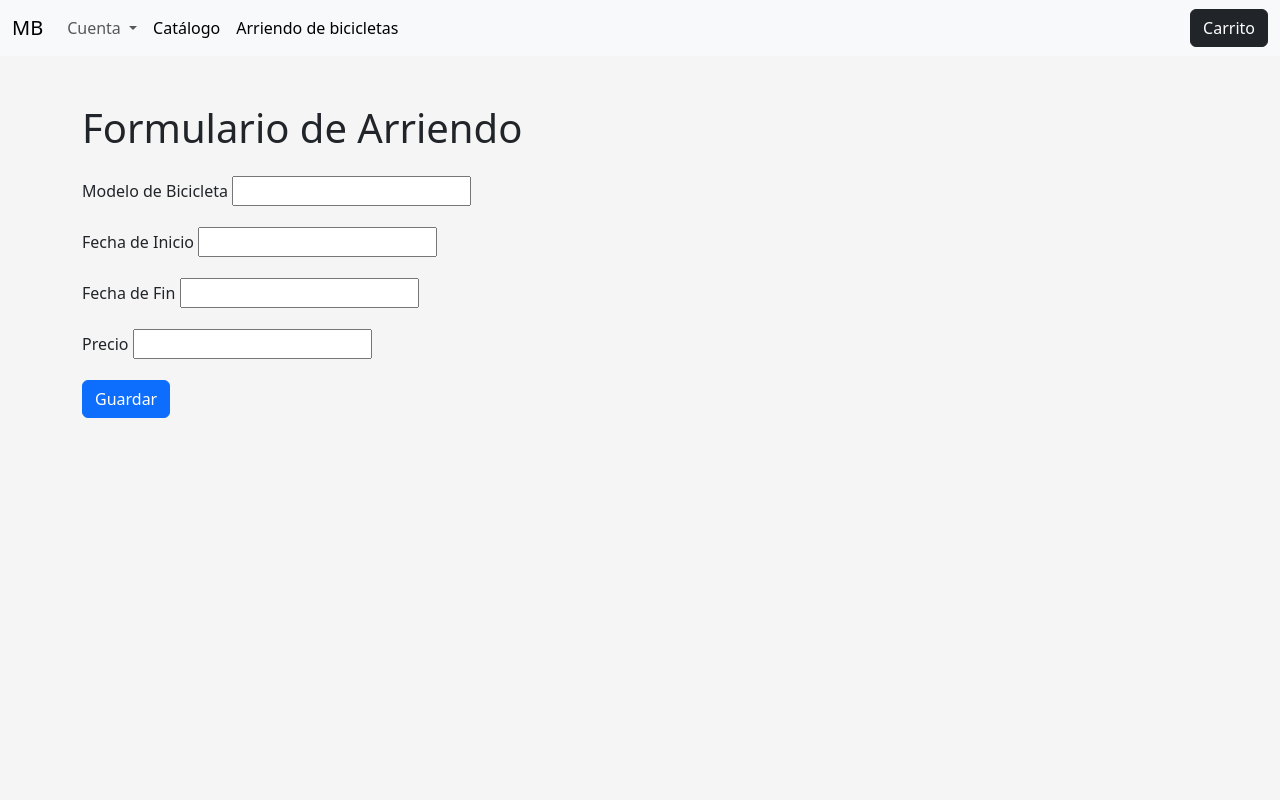
After one commit to Renato2210/master-bike, a Django app: page /formulario_arriendo/ in a window 1280 px wide. The commit adds this page. Run offline with Django 5.2, Linux system fonts and the light colour scheme.

Commit message:
arriendo

```diff
--- a/proyectobike/proyecto/models.py
+++ b/proyectobike/proyecto/models.py
@@ -1,17 +1,14 @@
 # Create your models here.
 
 from django.db import models
+from django.contrib.auth.models import User
 
-class Pago(models.Model):
-    METODOS_ENTREGA = [
-        ('envio', 'Envío'),
-        ('tienda', 'Retiro en tienda'),
-    ]
-
-    nombre = models.CharField(max_length=100)
-    numero_tarjeta = models.CharField(max_length=16)
-    fecha_vencimiento = models.CharField(max_length=5)
-    metodo_entrega = models.CharField(max_length=6, choices=METODOS_ENTREGA)
+class Arriendo(models.Model):
+    user = models.ForeignKey(User, on_delete=models.CASCADE)
+    bike_model = models.CharField(max_length=100)
+    start_date = models.DateField()
+    end_date = models.DateField()
+    price = models.DecimalField(max_digits=10, decimal_places=2)
 
     def __str__(self):
-        return f'{self.nombre} - {self.numero_tarjeta}'
+        return f"{self.user.username} - {self.bike_model}"
--- a/proyectobike/proyecto/templates/app/arriendo.html
+++ b/proyectobike/proyecto/templates/app/arriendo.html
@@ -48,7 +48,7 @@
                     <div class="card-body">
                         <h5 class="card-title">Bicicleta de Montaña</h5>
                         <p class="card-text">Bicicleta diseñada para terrenos difíciles y aventuras off-road.</p>
-                        <a href="#" class="btn btn-primary">Arrendar</a>
+                        <a href="{% url 'formulario_arriendo' %}" class="btn btn-primary">Arrendar</a>
                     </div>
                 </div>
             </div>
@@ -58,7 +58,7 @@
                     <div class="card-body">
                         <h5 class="card-title">Bicicleta 2</h5>
                         <p class="card-text">Lorem ipsum dolor sit amet, consectetur adipiscing elit.</p>
-                        <a href="#" class="btn btn-primary">Arrendar</a>
+                        <a href="{% url 'formulario_arriendo' %}" class="btn btn-primary">Arrendar</a>
                     </div>
                 </div>
             </div>
@@ -68,7 +68,7 @@
                     <div class="card-body">
                         <h5 class="card-title">Bicicleta 3</h5>
                         <p class="card-text">Lorem ipsum dolor sit amet, consectetur adipiscing elit.</p>
-                        <a href="#" class="btn btn-primary">Arrendar</a>
+                        <a href="{% url 'formulario_arriendo' %}" class="btn btn-primary">Arrendar</a>
                     </div>
                 </div>
             </div>
--- /dev/null
+++ b/proyectobike/proyecto/templates/app/formulario_arriendo.html
@@ -0,0 +1,72 @@
+<!DOCTYPE html>
+<html lang="es">
+<head>
+    <meta charset="UTF-8">
+    <meta name="viewport" content="width=device-width, initial-scale=1.0">
+    <title>Formulario de Arriendo</title>
+    <link href="https://cdn.jsdelivr.net/npm/bootstrap@5.3.3/dist/css/bootstrap.min.css" rel="stylesheet" crossorigin="anonymous">
+    {% load static %}
+    <link rel="stylesheet" href="{% static 'style.css' %}">
+</head>
+<body>
+    <header>
+        <nav class="navbar navbar-expand-lg navbar-light bg-light">
+            <div class="container-fluid">
+                <a class="navbar-brand" href="#">MB</a>
+                <button class="navbar-toggler" type="button" data-bs-toggle="collapse" data-bs-target="#navbarSupportedContent" aria-controls="navbarSupportedContent" aria-expanded="false" aria-label="Toggle navigation">
+                    <span class="navbar-toggler-icon"></span>
+                </button>
+                <div class="collapse navbar-collapse" id="navbarSupportedContent">
+                    <ul class="navbar-nav me-auto mb-2 mb-lg-0">
+                        <li class="nav-item dropdown">
+                            <a class="nav-link dropdown-toggle" href="#" role="button" data-bs-toggle="dropdown" aria-expanded="false">
+                                Cuenta
+                            </a>
+                            <ul class="dropdown-menu">
+                                <li><a class="dropdown-item" href="#">Crear cuenta</a></li>
+                                <li><a class="dropdown-item" href="#">Iniciar Sesión</a></li>
+                                <li><a class="dropdown-item" href="#">¿Olvidaste tu contraseña?</a></li>
+                            </ul>
+                        </li>
+                        <li class="nav-item">
+                            <a class="nav-link active" aria-current="page" href="{% url 'catalogo' %}">Catálogo</a>
+                        </li>
+                        <li class="nav-item">
+                            <a class="nav-link active" aria-current="page" href="{% url 'arriendo' %}">Arriendo de bicicletas</a>
+                        </li>
+                    </ul>
+                    <button type="button" class="btn btn-dark" data-bs-toggle="offcanvas" data-bs-target="#offcanvasRight" aria-controls="offcanvasRight">
+                        Carrito
+                    </button>
+                </div>
+            </div>
+        </nav>
+    </header>
+
+    <div class="container mt-5">
+        <h1 class="mb-4">Formulario de Arriendo</h1>
+        <form method="post" action="{% url 'formulario_arriendo' %}">
+            {% csrf_token %}
+            <div class="mb-3">
+                <label for="id_bike_model" class="form-label">Modelo de Bicicleta</label>
+                {{ form.bike_model }}
+            </div>
+            <div class="mb-3">
+                <label for="id_start_date" class="form-label">Fecha de Inicio</label>
+                {{ form.start_date }}
+            </div>
+            <div class="mb-3">
+                <label for="id_end_date" class="form-label">Fecha de Fin</label>
+                {{ form.end_date }}
+            </div>
+            <div class="mb-3">
+                <label for="id_price" class="form-label">Precio</label>
+                {{ form.price }}
+            </div>
+            <button type="submit" class="btn btn-primary">Guardar</button>
+        </form>
+    </div>
+
+    <script src="https://cdn.jsdelivr.net/npm/bootstrap@5.3.3/dist/js/bootstrap.bundle.min.js" crossorigin="anonymous"></script>
+</body>
+</html>
--- a/proyectobike/proyecto/urls.py
+++ b/proyectobike/proyecto/urls.py
@@ -3,12 +3,12 @@ from . import views
 
 urlpatterns = [
     path('', views.home, name='PaginaP'),
-    path('formulario_arriendo/', views.formulario_arriendo, name='formulario_arriendo'),
-    path('crear_cuenta/', views.crear_cuenta, name='Crearcuenta'),
+    path('crear_cuenta/', views.crear_cuenta, name='crear_cuenta'),
     path('login/', views.login, name='login'),
     path('olvidaste_contra/', views.olvidaste_contra, name='olvidaste_contra'),
     path('catalogo/', views.catalogo, name='catalogo'),
     path('arriendo/', views.arriendo, name='arriendo'),
+    path('formulario_arriendo/', views.formulario_arriendo, name='formulario_arriendo'),
     path('recibo_arriendo/<int:arriendo_id>/', views.recibo_arriendo, name='recibo_arriendo'),
     path('pagar/', views.pagar_view, name='pagar'),
 ]
--- a/proyectobike/proyecto/views.py
+++ b/proyectobike/proyecto/views.py
@@ -1,33 +1,46 @@
 # proyecto/views.py
 
-from django.shortcuts import render, redirect
-from .forms import PagoForm
+from django.shortcuts import render, redirect, get_object_or_404
+from django.urls import reverse
+from .models import Arriendo
+from .forms import ArriendoForm
+
+def inicio(request):
+    return redirect(reverse('catalogo'))
+
+def formulario_arriendo(request):
+    if request.method == 'POST':
+        form = ArriendoForm(request.POST)
+        if form.is_valid():
+            arriendo = form.save(commit=False)
+            arriendo.user = request.user
+            arriendo.save()
+            return redirect('recibo_arriendo', arriendo_id=arriendo.id)
+    else:
+        form = ArriendoForm()
+    return render(request, 'app/formulario_arriendo.html', {'form': form})
+
+def recibo_arriendo(request, arriendo_id):
+    arriendo = get_object_or_404(Arriendo, id=arriendo_id)
+    return render(request, 'app/recibo_arriendo.html', {'arriendo': arriendo})
 
 def home(request):
     return render(request, 'app/PaginaP.html')
 
-def catalogo(request):
-    return render(request, 'app/catalogo.html')
+def crear_cuenta(request):
+    return render(request, 'app/Crearcuenta.html')
 
 def login(request):
     return render(request, 'app/login.html')
 
-def crear_cuenta(request):
-    return render(request, 'app/Crearcuenta.html')
+def olvidaste_contra(request):
+    return render(request, 'app/olvidaste_contra.html')
 
-def olvidaste_contra(request):
-    return render(request, 'app/olvidastecontra.html')
+def catalogo(request):
+    return render(request, 'app/catalogo.html')
 
 def arriendo(request):
     return render(request, 'app/arriendo.html')
 
 def pagar_view(request):
-    if request.method == 'POST':
-        form = PagoForm(request.POST)
-        if form.is_valid():
-            form.save()
-            return redirect('PaginaP')  # Redirigir a una página de confirmación o principal
-    else:
-        form = PagoForm()
-
-    return render(request, 'app/pagar.html', {'form': form})
+    return render(request, 'app/pagar.html')
--- a/proyectobike/proyectobike/urls.py
+++ b/proyectobike/proyectobike/urls.py
@@ -27,4 +27,5 @@ urlpatterns = [
     path('crearcuenta/', views.crear_cuenta, name='Crearcuenta'),
     path('olvidaste_contra/', views.olvidaste_contra, name='olvidaste_contra'),
     path('arriendo/', views.arriendo, name='arriendo'),
+    path('formulario_arriendo/', views.formulario_arriendo, name='formulario_arriendo'),
 ]
```
Also changed, not shown: proyectobike/proyecto/admin.py (+5 -2 lines), proyectobike/proyecto/templates/app/recibo_arriendo.html (added, +62 -0 lines).
